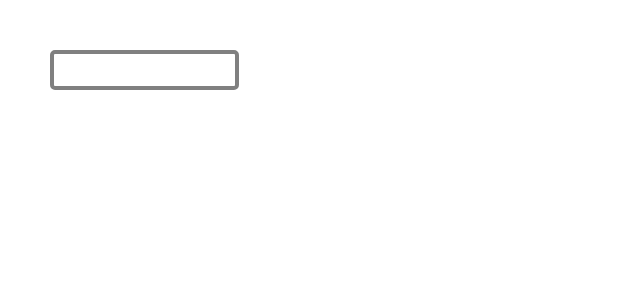
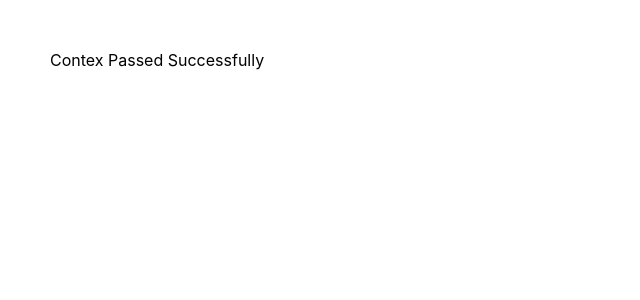
Before and after one commit to Adroit-Solution/Industrial-Training-Project, a React (Create React App) app: page / in a window 1280 px wide. Shown: the top 300 px of the page, without its empty margins (0-640 px from the left). Built offline with nearby package versions, Linux system fonts and the light colour scheme; no server answers.

Commit message:
Day 10 Context

```diff
--- a/src/App.js
+++ b/src/App.js
@@ -2,7 +2,7 @@ import logo from "./logo.svg";
 import "./App.css";
 import Home from "./Pages/Home";
 import Title from "./components/Title";
-import { useState } from "react";
+import React, { useState } from "react";
 import About from "./Pages/About";
 import List from "./Pages/List";
 import Login from "./components/Login";
@@ -13,6 +13,9 @@ import Post from "./Pages/Post";
 import CounterHook from "./Pages/CounterHook";
 import LoginForm from "./components/loginForm";
 import PostDetail from "./components/PostDetail";
+import ComponentE from "./components/ComponentE";
+
+export const Context = React.createContext();
 
 function App() {
   const [page, setPage] = useState("Home");
@@ -27,7 +30,9 @@ function App() {
 
   return (
     <div className="App">
-      <PostDetail />
+      <Context.Provider value={"Contex"}>
+        <ComponentE />
+      </Context.Provider>
     </div>
   );
 
--- /dev/null
+++ b/src/components/ComponentE.js
@@ -0,0 +1,8 @@
+import React from "react";
+import ComponentF from "./ComponentF";
+
+function ComponentE() {
+  return <ComponentF />;
+}
+
+export default ComponentE;
--- /dev/null
+++ b/src/components/ComponentF.js
@@ -0,0 +1,16 @@
+import React from "react";
+import { Context } from "../App";
+
+function ComponentF() {
+  return (
+    <div>
+      <Context.Consumer>
+        {(user) => {
+          return <div>{user} Passed Successfully</div>;
+        }}
+      </Context.Consumer>
+    </div>
+  );
+}
+
+export default ComponentF;
```
